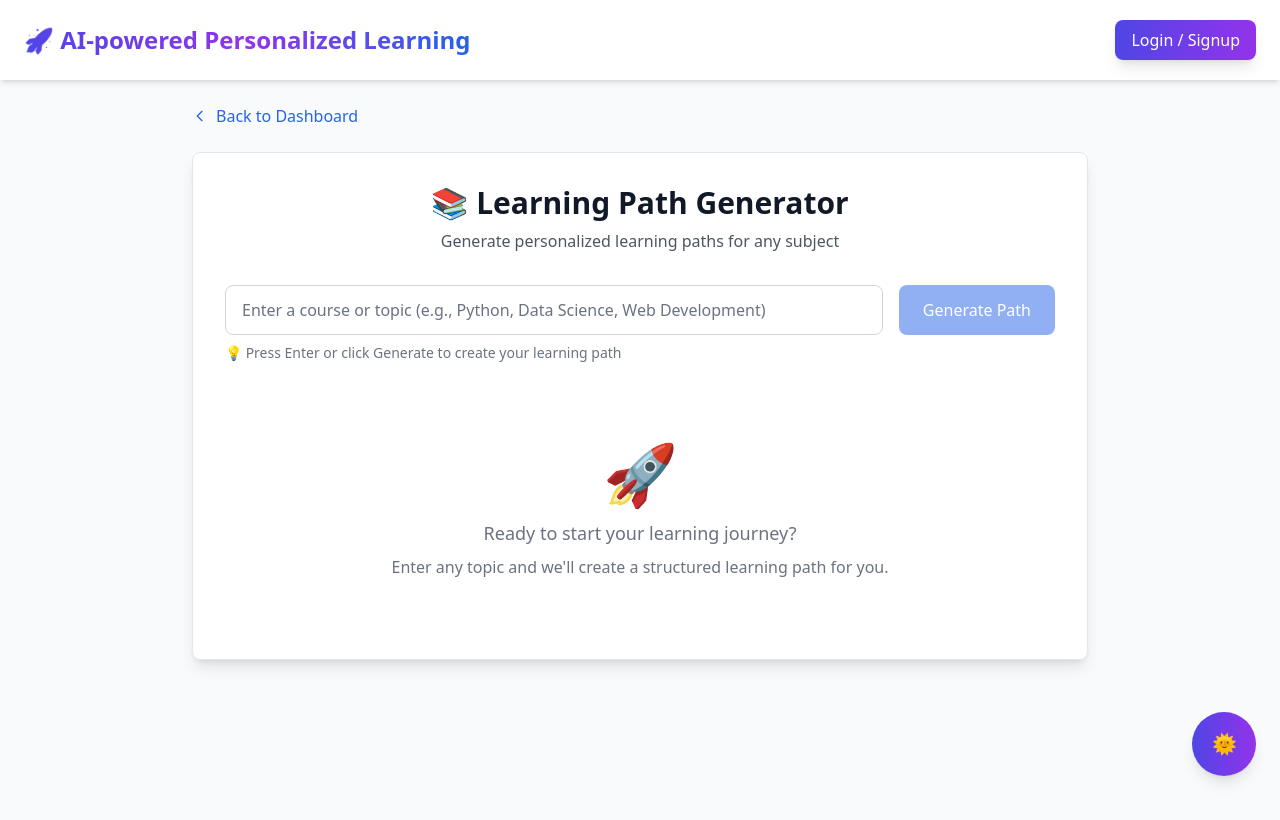
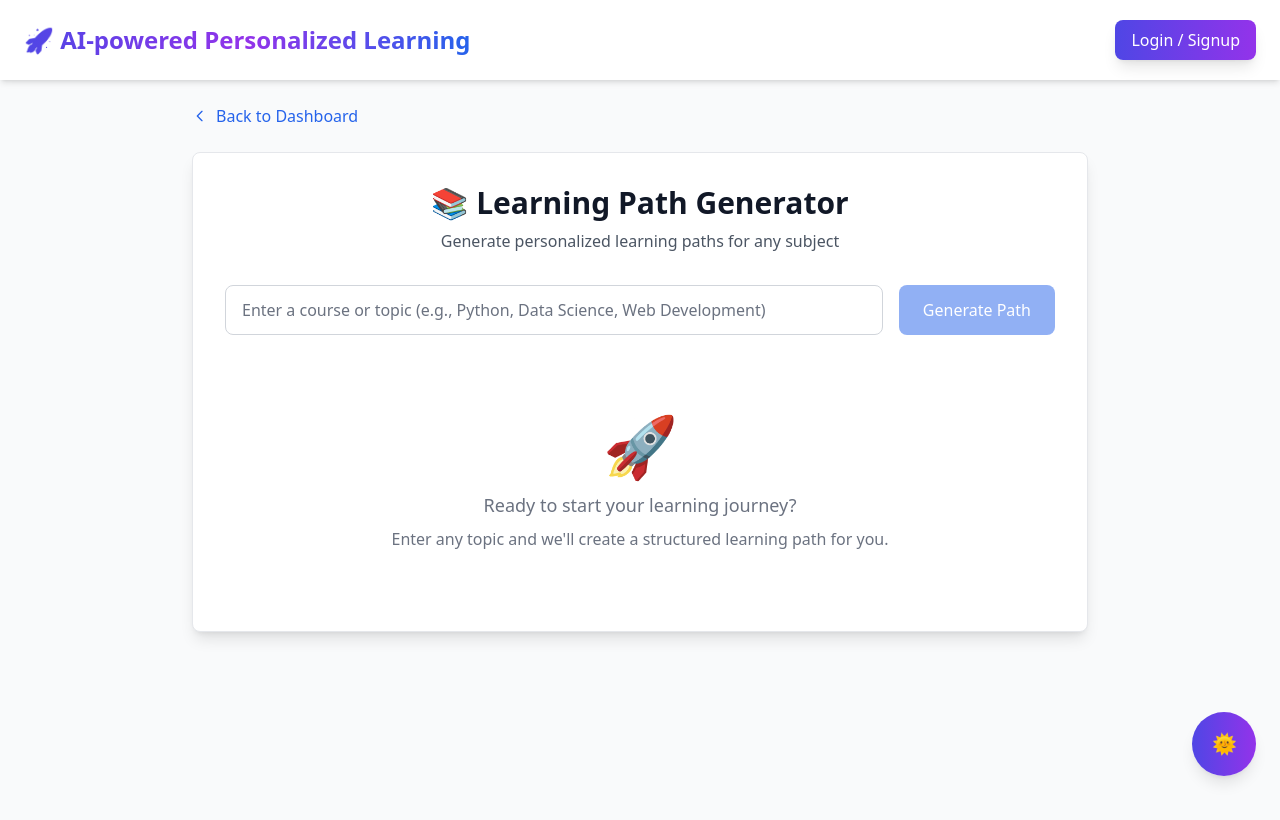
Before and after one commit to DharanSJIT/AI_learning_website, a React (Vite) app in the folder frontend/: page /learning-path in a window 1280 px wide. Shown: the top 820 px of the page. Built offline with nearby package versions, Linux system fonts and the light colour scheme; no server answers.

Commit message:
updated learning path

```diff
--- a/frontend/src/components/LearningPath.jsx
+++ b/frontend/src/components/LearningPath.jsx
@@ -241,9 +241,7 @@ Do NOT use markdown (** or *), just plain text.`;
                 )}
               </button>
             </div>
-            <p className="text-sm text-gray-500 mt-2">
-              💡 Press Enter or click Generate to create your learning path
-            </p>
+
           </div>
 
           {/* Results Section */}
```
